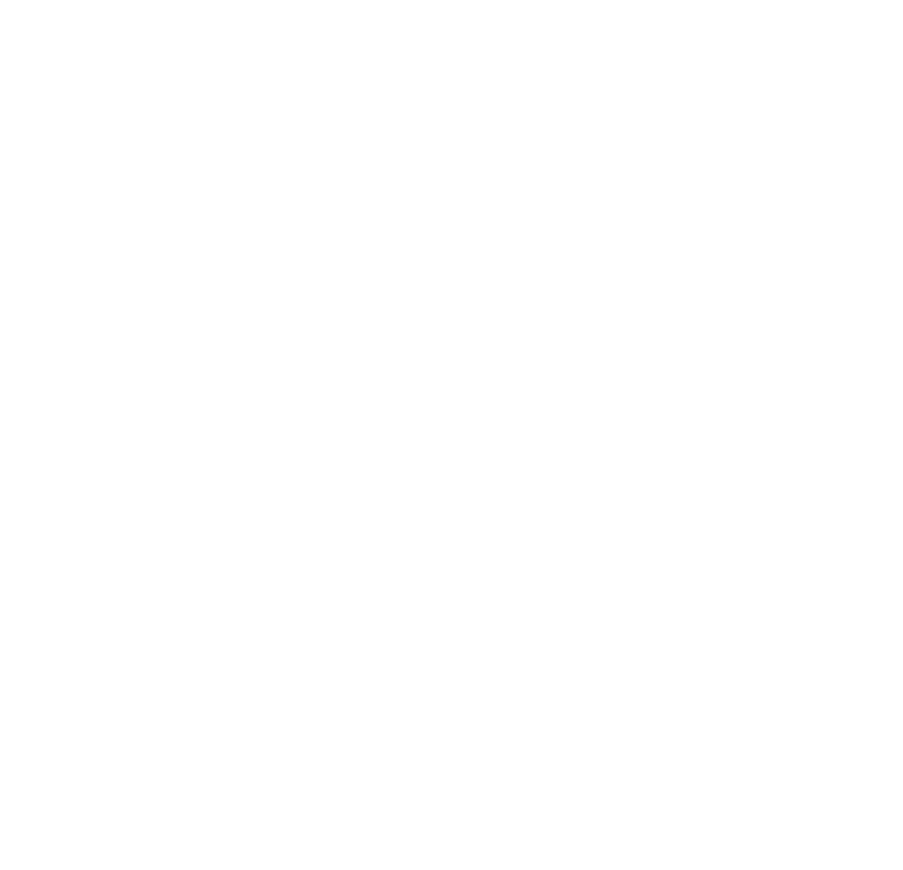
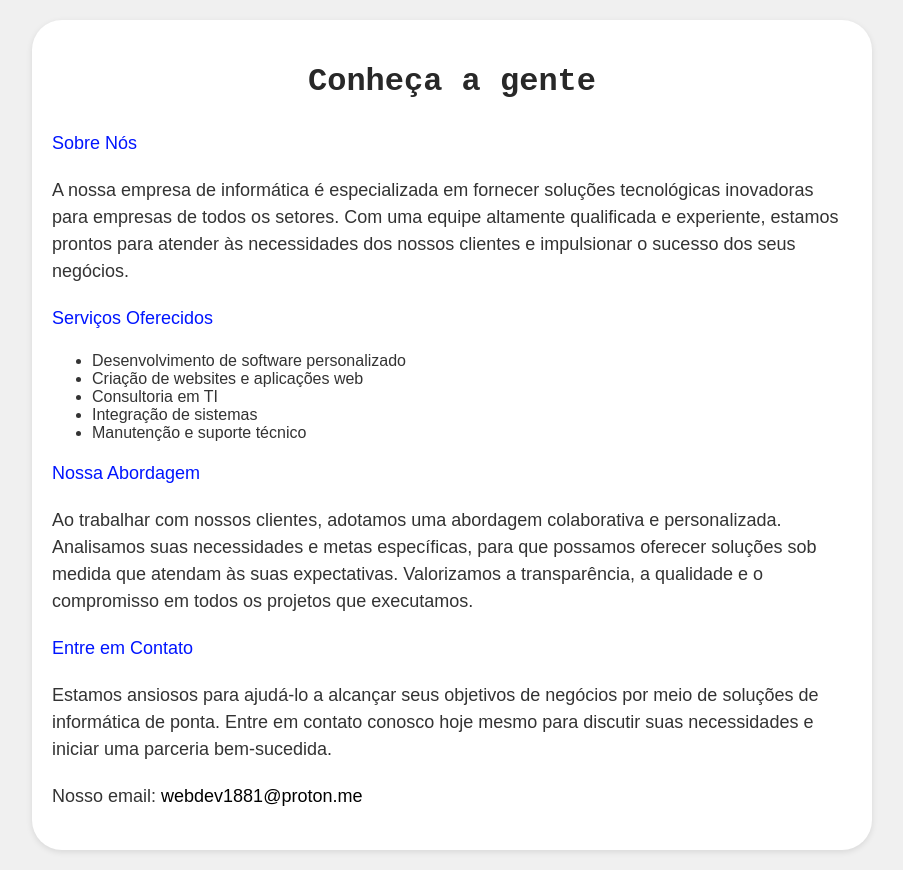
Before and after one commit to Joao3007/webdev, a plain HTML site: page src/sobre.html in a window 1280 px wide. Shown: the whole page, without its empty margins (188-1091 px from the left). Before the commit the page ends 800 px from the top, so only its background shows below. Drawn offline with Linux system fonts and the light colour scheme.

Commit message:
Modificação nos links da página principal e customização no sobre

```diff
--- a/src/sobre.html
+++ b/src/sobre.html
@@ -1,12 +1,85 @@
 <!DOCTYPE html>
-<html lang="en">
+<html>
 <head>
-    <meta charset="UTF-8">
-    <meta name="viewport" content="width=device-width, initial-scale=1.0">
-    <title>Document</title>
-    <link rel="icon" type="image/x-icon" href="/img/__.svg">
+  <meta charset="UTF-8">
+  <link rel="icon" type="image/x-icon" href="/img/__.svg">
+  <title>Apresentação da Empresa de Informática</title>
+  <style>
+    /* Estilos CSS para a apresentação */
+    body {
+      font-family: Arial, sans-serif;
+      margin: 20px;
+      background-color: #f0f0f0;
+    }
+
+    h1 {
+      color: #333;
+      font-size: 32px;
+      text-align: center;
+      margin-bottom: 30px;
+    }
+
+    p {
+      color: #666;
+      font-size: 18px;
+      line-height: 1.5;
+      margin-bottom: 20px;
+    }
+
+    .container {
+      max-width: 800px;
+      margin: 0 auto;
+      padding: 20px;
+      background-color: #ffffff;
+      box-shadow: 0px 2px 6px rgba(0, 0, 0, 0.1);
+      border-radius: 30px;
+    }
+
+    .primary {
+      color: #282828;
+    }
+
+    .secondary {
+      color: #0015ff;
+    }
+
+    .monochrome {
+      color: #333;
+    }
+
+    a {
+        text-decoration: none;
+        color: black;
+    }
+
+    a:hover {
+        color: #0015ff;
+    }
+  </style>
 </head>
 <body>
+  <div class="container">
+    <h1 class="primary"><code>Conheça a gente</code></h1>
 
+    <p class="secondary">Sobre Nós</p>
+    <p class="monochrome">A nossa empresa de informática é especializada em fornecer soluções tecnológicas inovadoras para empresas de todos os setores. Com uma equipe altamente qualificada e experiente, estamos prontos para atender às necessidades dos nossos clientes e impulsionar o sucesso dos seus negócios.</p>
+
+    <p class="secondary">Serviços Oferecidos</p>
+    <ul class="monochrome">
+      <li>Desenvolvimento de software personalizado</li>
+      <li>Criação de websites e aplicações web</li>
+      <li>Consultoria em TI</li>
+      <li>Integração de sistemas</li>
+      <li>Manutenção e suporte técnico</li>
+    </ul>
+
+    <p class="secondary">Nossa Abordagem</p>
+    <p class="monochrome">Ao trabalhar com nossos clientes, adotamos uma abordagem colaborativa e personalizada. Analisamos suas necessidades e metas específicas, para que possamos oferecer soluções sob medida que atendam às suas expectativas. Valorizamos a transparência, a qualidade e o compromisso em todos os projetos que executamos.</p>
+
+    <p class="secondary">Entre em Contato</p>
+    <p class="monochrome">Estamos ansiosos para ajudá-lo a alcançar seus objetivos de negócios por meio de soluções de informática de ponta. Entre em contato conosco hoje mesmo para discutir suas necessidades e iniciar uma parceria bem-sucedida.</p>
+
+    <p class="monochrome"> Nosso email:<a href="mailto:"> webdev1881@proton.me</a></p>
+  </div>
 </body>
 </html>
```
Also changed, not shown: index.html (+3 -3 lines).
